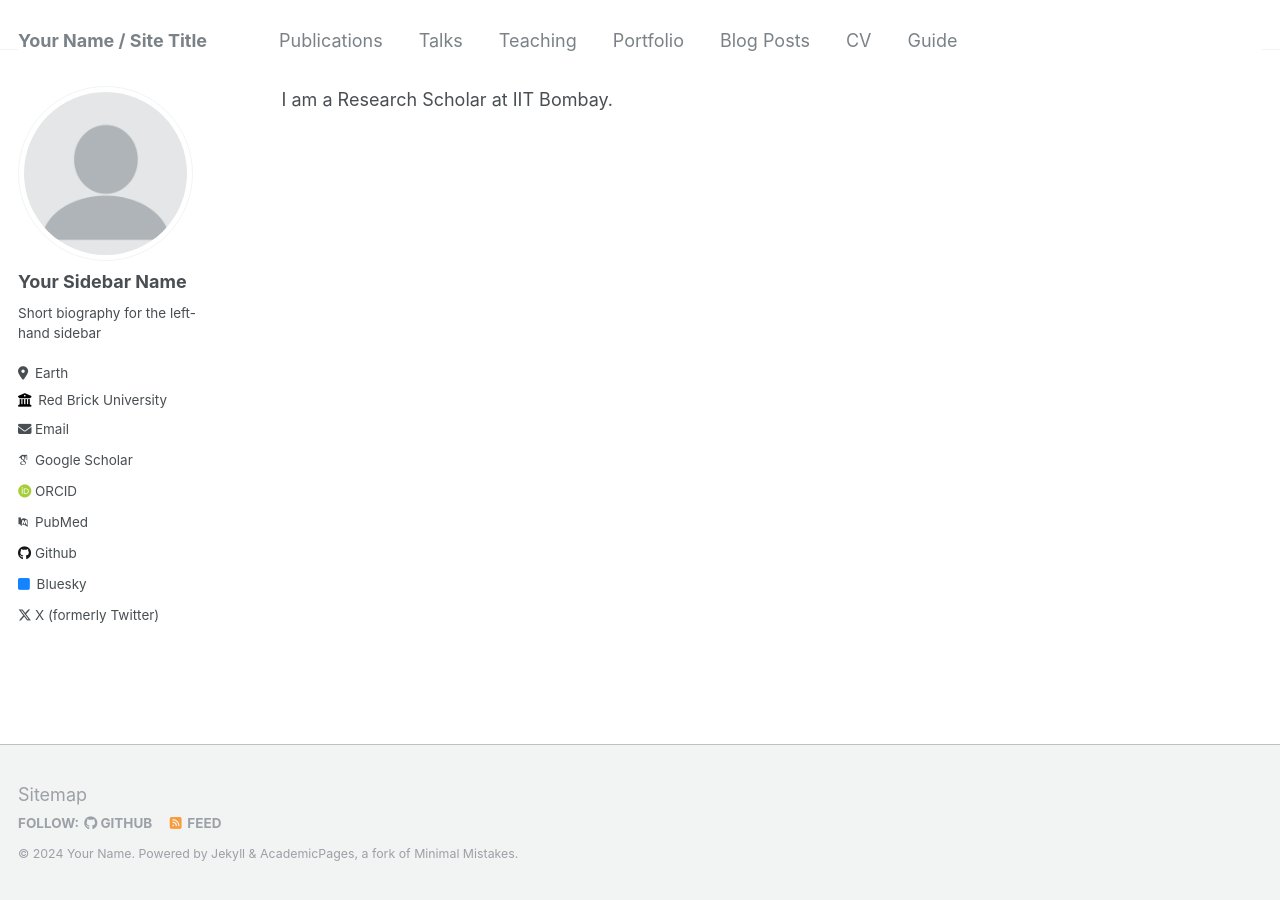
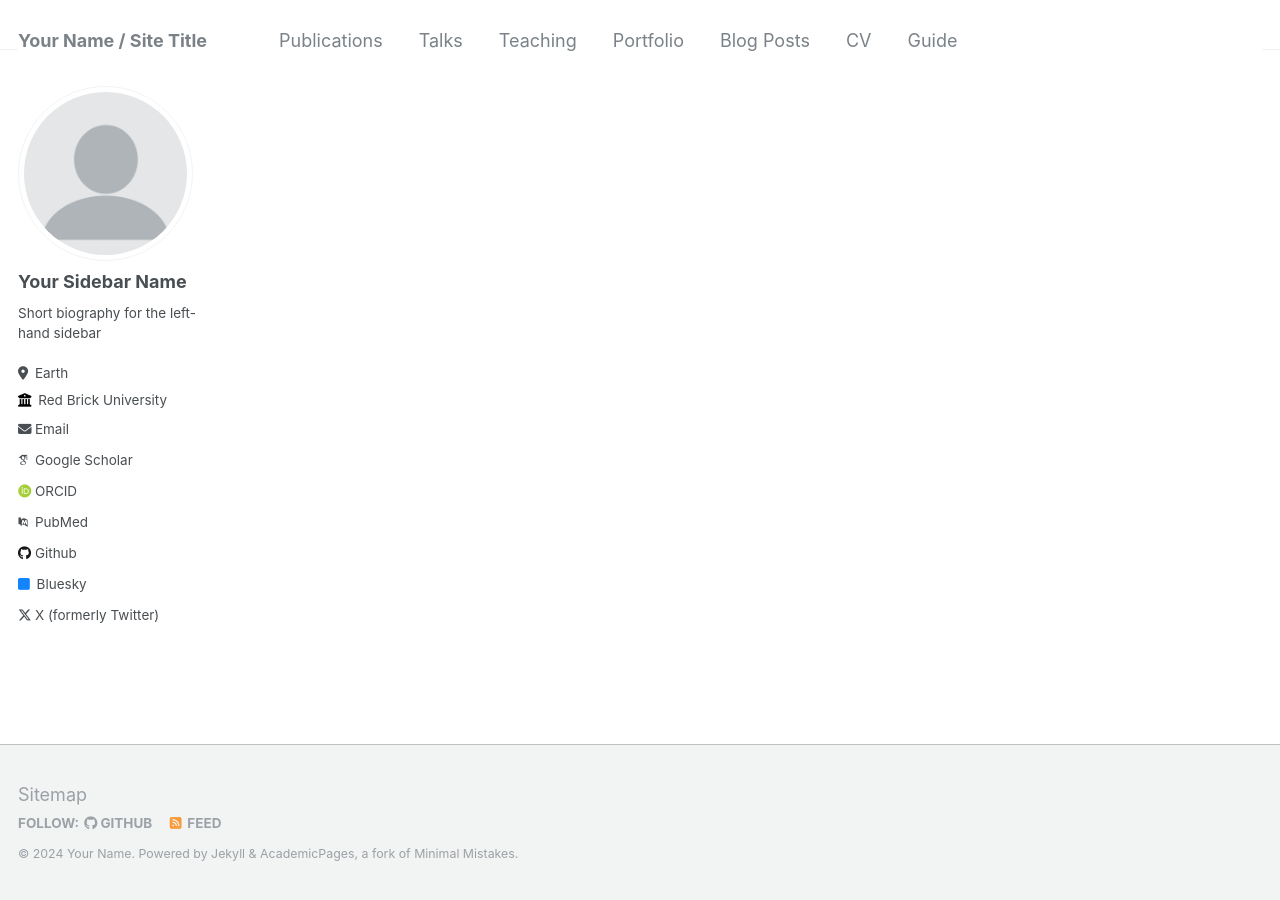
Before and after one commit to Anisha-Karmakar/anishak.github.io, a Jekyll site: the page built from _pages/about.md, in a window 1280 px wide. Built offline with Jekyll 4.4.1, drawn with Linux system fonts in a browser that asks for light colours; some web fonts are replaced.

Commit message:
Update about.md

```diff
--- a/_pages/about.md
+++ b/_pages/about.md
@@ -6,4 +6,3 @@ redirect_from:
   - /about/
   - /about.html
 ---
-I am a Research Scholar at IIT Bombay.
```
